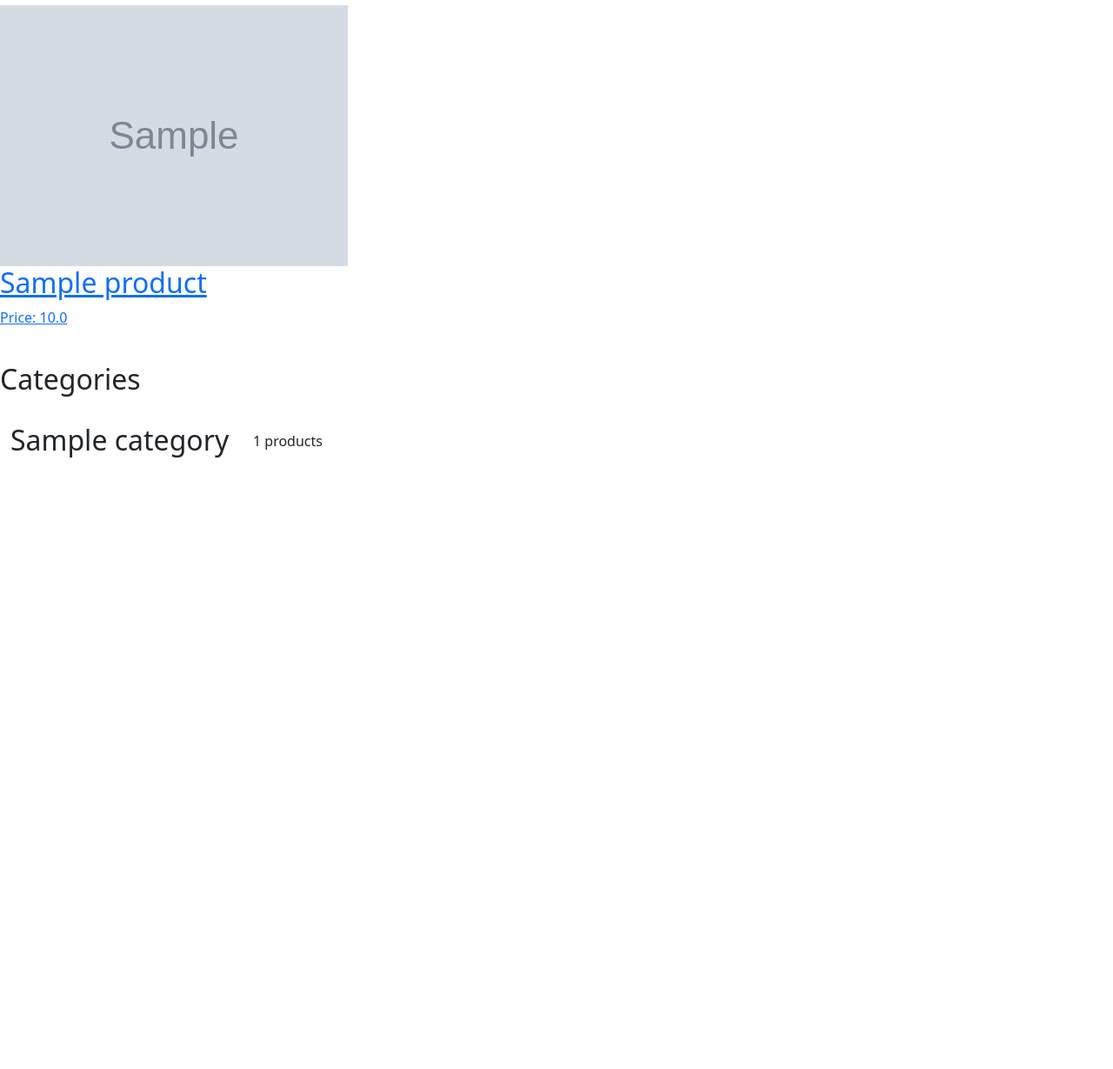
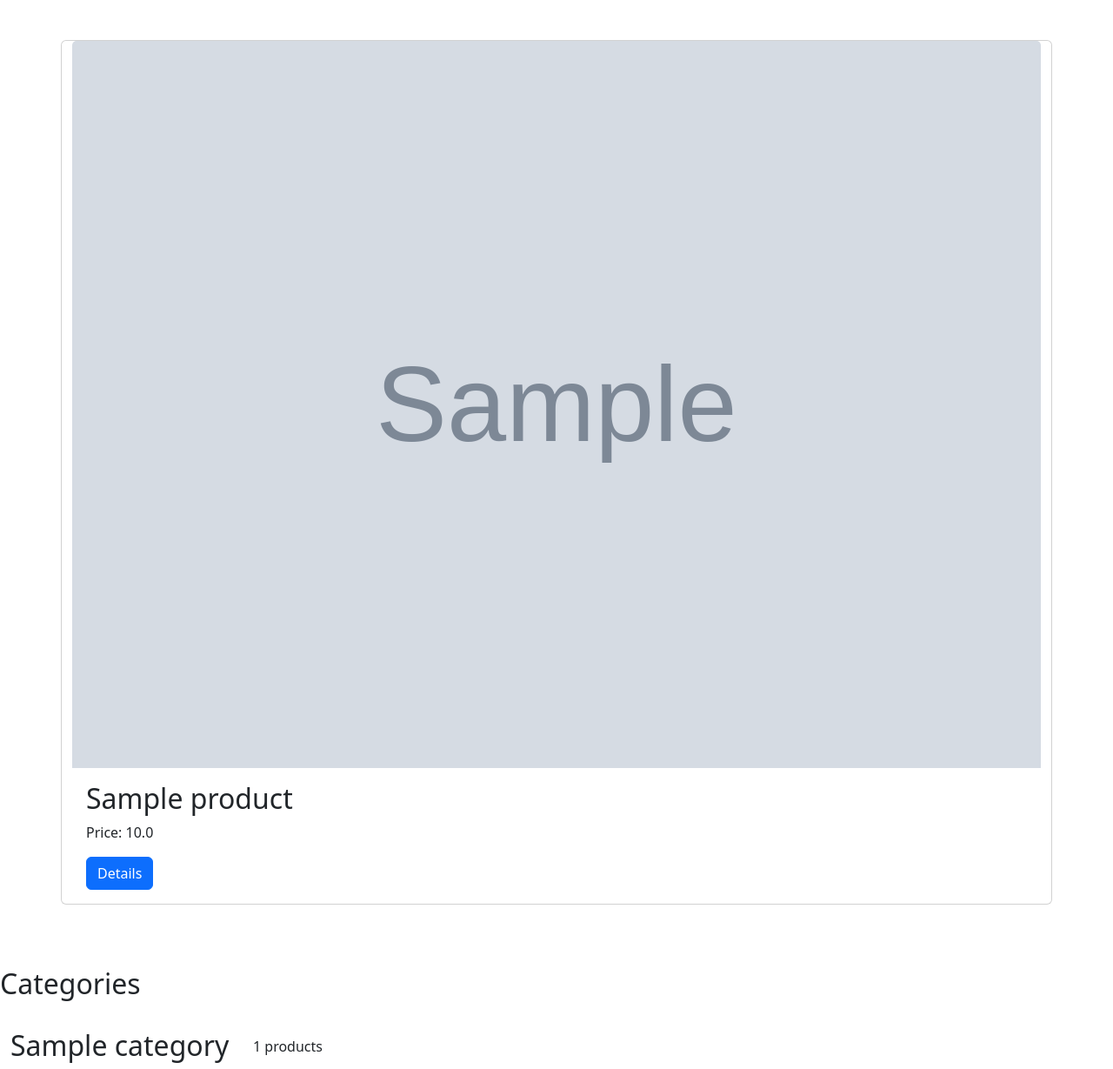
Before and after one commit to qdanq/e-commerce-django, a Django app: template eCommerce/core/templates/index.html in a window 1280 px wide. Shown: the part 66-1295 px from the top of the page at 87% size. Before the commit the page ends 592 px from the top, so only its background shows below. Run offline with Django 5.2, Linux system fonts and the light colour scheme; the template is opened without the code that fills it: values that come from a table or form of the project are taken from there, others are empty; tables that the repository leaves empty hold one stand-in row (values such as "Sample post"); grey boxes marked "Sample" are stand-in pictures.

Commit message:
Create card style for products.

```diff
--- a/eCommerce/core/templates/index.html
+++ b/eCommerce/core/templates/index.html
@@ -27,18 +27,17 @@
     <div>
       <h2>Products</h2>
       {% for product in products %}
-        <div>
-        <a href="{% url 'item:detail' product.id %}">
+        <div class="container card my-5">
           <div>
             {% if product.image %}
-          <img src="{{ product.image.url }}">
+          <img src="{{ product.image.url }}" class="card-img-top">
               {% endif %}
           </div>
-          <div>
-            <h2>{{ product.name }}</h2>
-            <p>Price: {{ product.price }}</p>
+          <div class="card-body">
+            <h2 class="card-title">{{ product.name }}</h2>
+            <p class="card-text">Price: {{ product.price }}</p>
+        <a href="{% url 'item:detail' product.id %}" class="btn btn-primary">Details</a>
           </div>
-        </a>
         </div>
       {% endfor %}
     </div>
```
